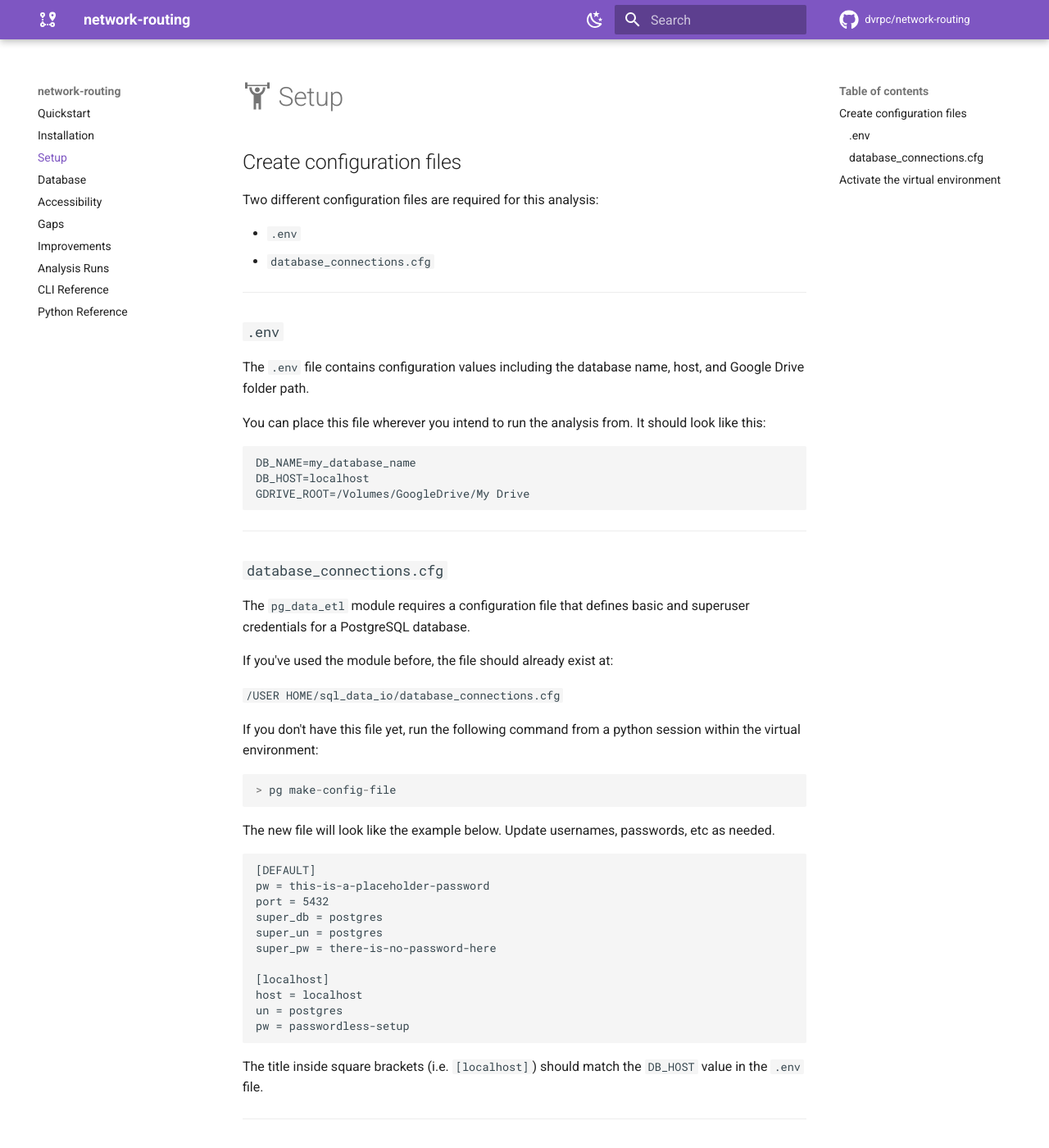
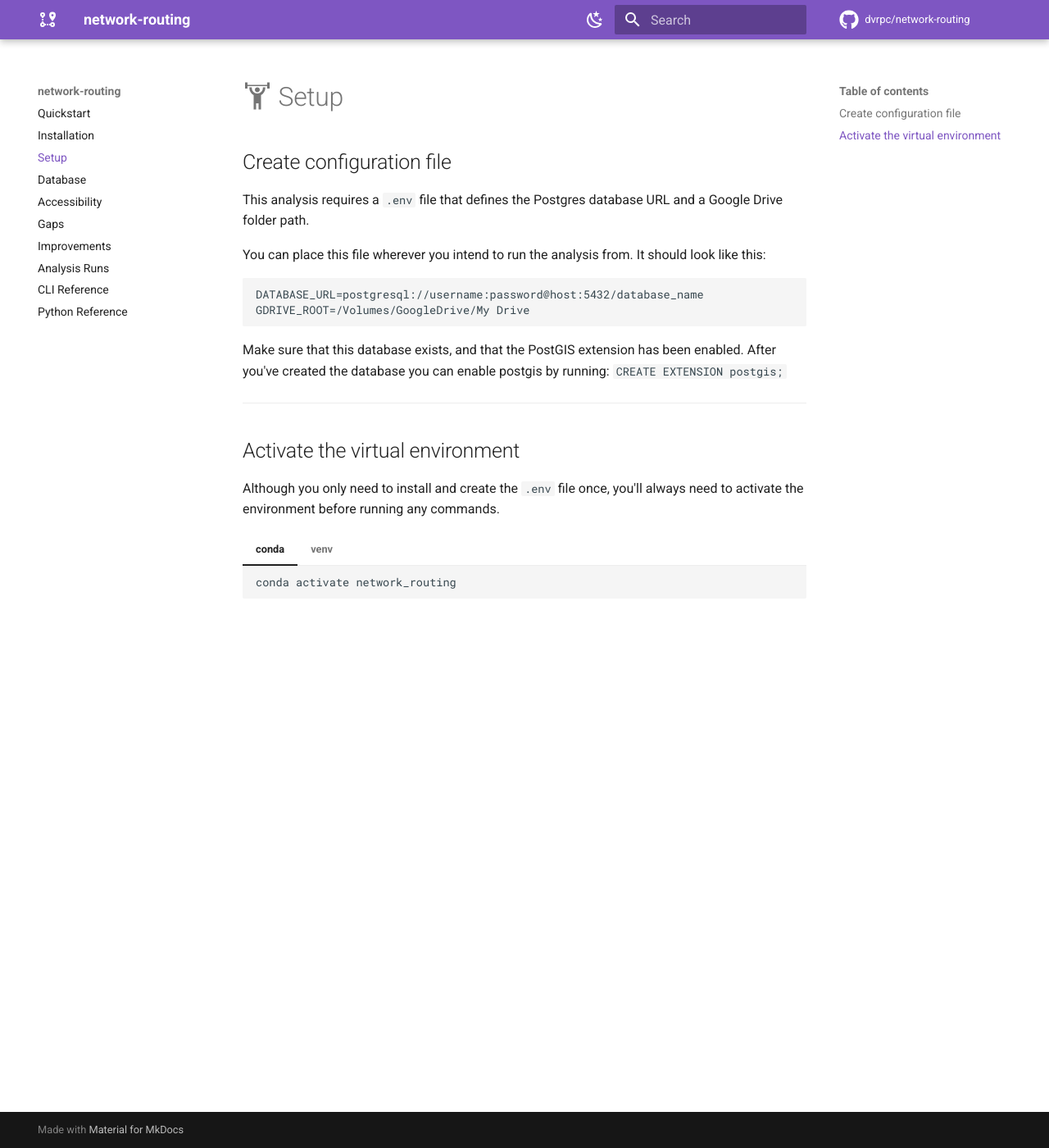
Before and after one commit to dvrpc/network-routing, an MkDocs documentation site: the page built from docs/setup.md, in a window 1280 px wide and 1400 px high. Shown: the whole window at 82% size. Built offline with MkDocs 1.6.1 and Material for MkDocs 9.7.7, drawn with Linux system fonts in a browser that asks for light colours; comment, search, counter and statistics services are not loaded.

Commit message:
update docs

````diff
--- a/docs/setup.md
+++ b/docs/setup.md
@@ -1,59 +1,17 @@
 # :material-weight-lifter: Setup
 
-## Create configuration files
+## Create configuration file
 
-Two different configuration files are required for this analysis:
-
-- `.env`
-- `database_connections.cfg`
-
----
-
-### `.env`
-
-The `.env` file contains configuration values including the database name, host, and Google Drive folder path.
+This analysis requires a `.env` file that defines the Postgres database URL and a Google Drive folder path.
 
 You can place this file wherever you intend to run the analysis from. It should look like this:
 
 ```
-DB_NAME=my_database_name
-DB_HOST=localhost
+DATABASE_URL=postgresql://username:password@host:5432/database_name
 GDRIVE_ROOT=/Volumes/GoogleDrive/My Drive
 ```
 
----
-
-### `database_connections.cfg`
-
-The `pg_data_etl` module requires a configuration file that defines basic and superuser credentials for a PostgreSQL database.
-
-If you've used the module before, the file should already exist at:
-
-`/USER HOME/sql_data_io/database_connections.cfg`
-
-If you don't have this file yet, run the following command from a python session within the virtual environment:
-
-```Python
-> pg make-config-file
-```
-
-The new file will look like the example below. Update usernames, passwords, etc as needed.
-
-```
-[DEFAULT]
-pw = this-is-a-placeholder-password
-port = 5432
-super_db = postgres
-super_un = postgres
-super_pw = there-is-no-password-here
-
-[localhost]
-host = localhost
-un = postgres
-pw = passwordless-setup
-```
-
-The title inside square brackets (i.e. `[localhost]`) should match the `DB_HOST` value in the `.env` file.
+Make sure that this database exists, and that the PostGIS extension has been enabled. After you've created the database you can enable postgis by running: `CREATE EXTENSION postgis;`
 
 ---
 
````
